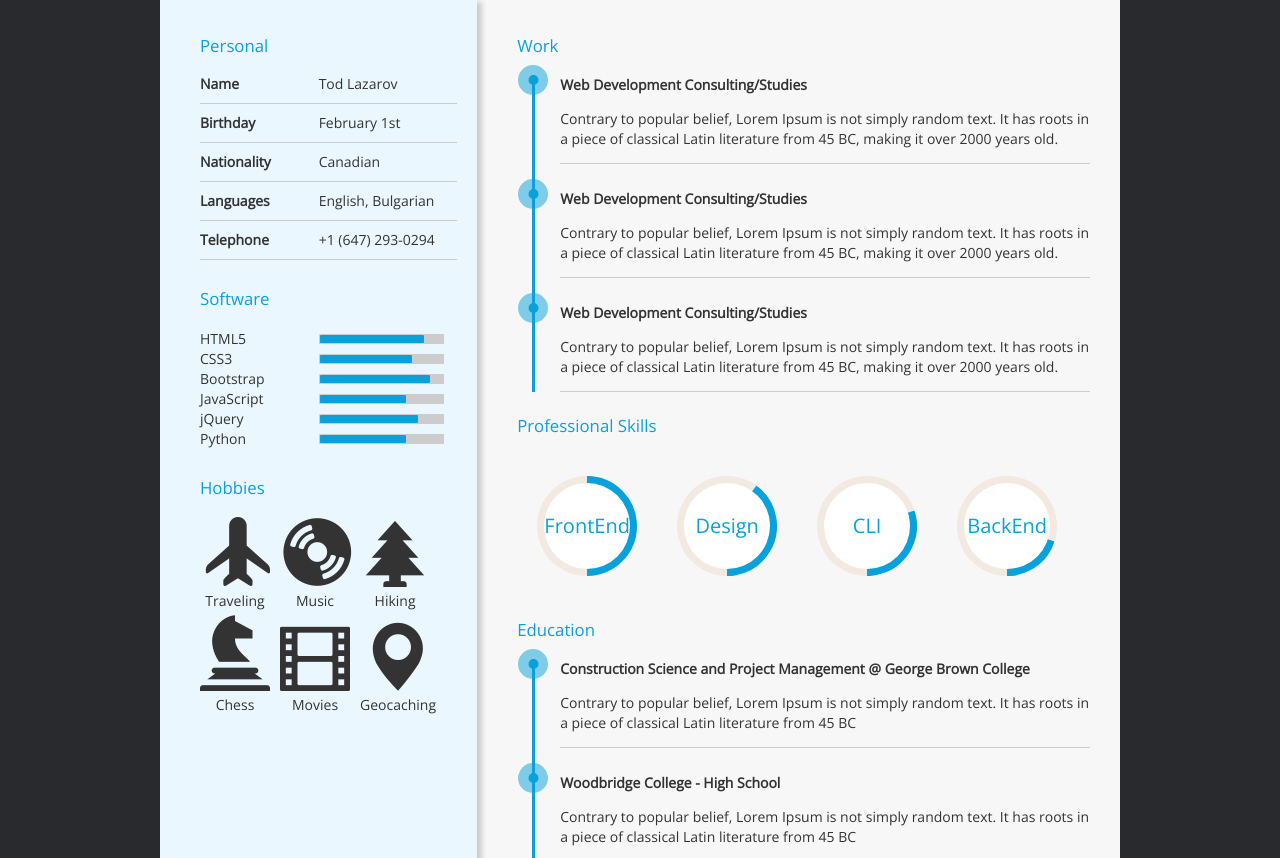
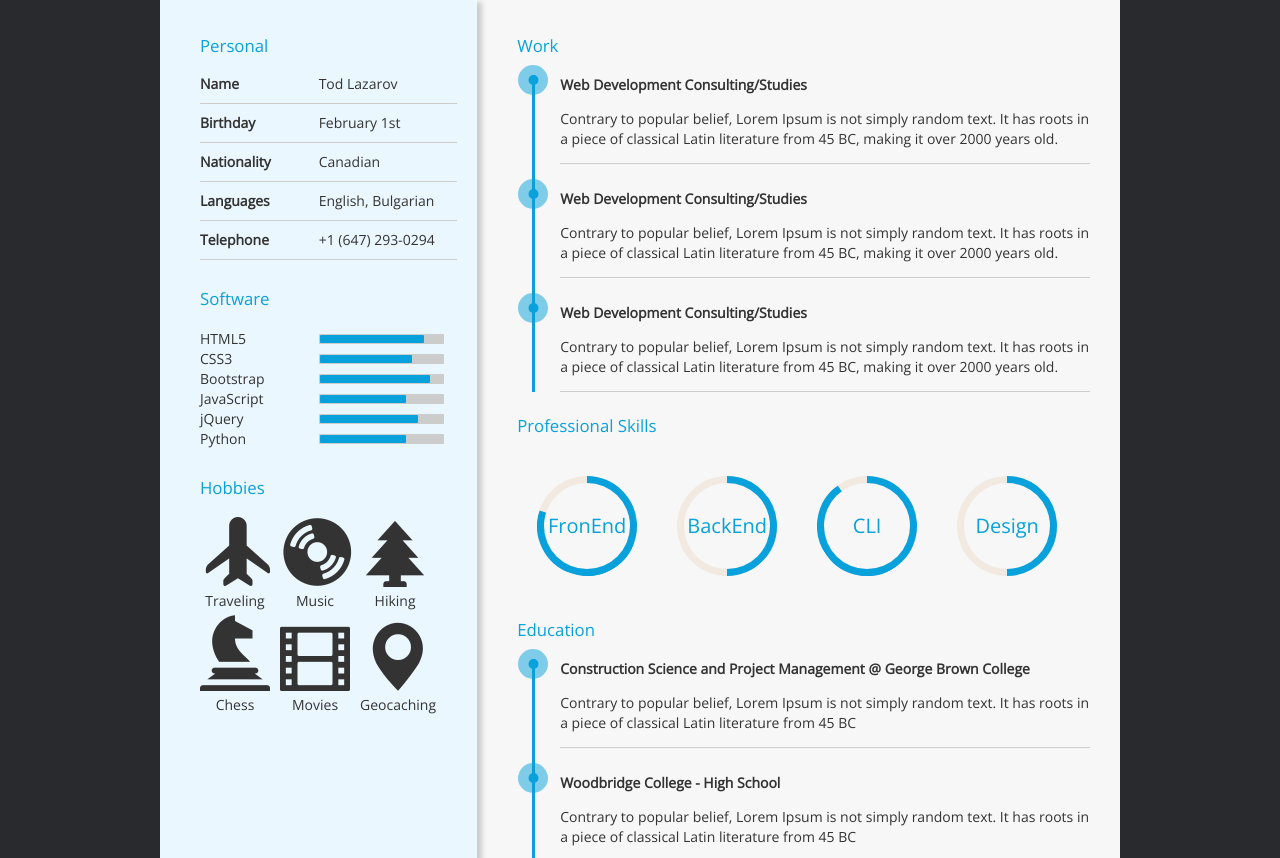
Before and after one commit to thermobeelearns/Portfolio, a plain HTML site: page resume.html in a window 1280 px wide. Shown: the part 242-1100 px from the top of the page. Drawn offline with nearby package versions, Linux system fonts and the light colour scheme.

Commit message:
Fix circular progress bars

```diff
--- a/css/styles.css
+++ b/css/styles.css
@@ -278,7 +278,7 @@ main {
   flex-direction: row;
 }
 
-.outer {
+.progress-circle {
   font-size: 20px;
   margin: 20px;
   position: relative;
@@ -290,7 +290,7 @@ main {
   line-height: 5em;
 }
 
-.outer:after {
+.progress-circle:after {
   border: none;
   position: absolute;
   top: 0.35em;
@@ -300,11 +300,10 @@ main {
   border-radius: 50%;
   width: 4.3em;
   height: 4.3em;
-  background-color: white;
+  background-color: #f7f7f7;
   content: " ";
 }
-
-.outer span {
+.progress-circle span {
   position: absolute;
   line-height: 5em;
   width: 5em;
@@ -314,56 +313,56 @@ main {
   z-index: 2;
 }
 
-.inner {
+.left-half-clipper {
   border-radius: 50%;
   width: 5em;
   height: 5em;
   position: absolute;
-  /* needed for clipping */
   clip: rect(0, 5em, 5em, 2.5em);
-  /* clips the whole left half*/
+}
+
+/*when p>50, dont clip left half*/
+.progress-circle.over50 .left-half-clipper {
+  clip: rect(auto, auto, auto, auto);
 }
 
 .value-bar {
-  /*This is an overlayed square, that is made round with the border radius,
-   then it is cut to display only the left half, then rotated clockwise
-   to escape the outer clipping path.*/
   position: absolute;
-  /*needed for clipping*/
-  clip: rect(0, 2.5em, 5em, 0);
   width: 5em;
   height: 5em;
   border-radius: 50%;
   border: 0.45em solid #08a1db;
-  /*The border is 0.35 but making it larger removes visual artifacts */
-  /*background-color: #4D642D;*/
-  /* for debug */
   box-sizing: border-box;
+  clip: rect(0, 2.5em, 5em, 0);
 }
 
+.progress-circle.over50 .first50-bar {
+  position: absolute;
+  background: #08a1db;
+  width: 5em;
+  height: 5em;
+  border-radius: 50%;
+  clip: rect(0, 5em, 5em, 2.5em);
+}
+.progress-circle:not(.over50) .first50-bar {
+  display: none;
+}
 
-/* Progress bar rotation position */
-
-.outer.p50 .value-bar {
+.progress-circle.p50 .value-bar {
   transform: rotate(180deg);
 }
-
-.outer.p60 .value-bar {
+.progress-circle.p60 .value-bar {
   transform: rotate(216deg);
 }
-
-.outer.p70 .value-bar {
+.progress-circle.p70 .value-bar {
   transform: rotate(252deg);
 }
-
-.outer.p80 .value-bar {
+.progress-circle.p80 .value-bar {
   transform: rotate(288deg);
 }
-
-.outer.p90 .value-bar {
+.progress-circle.p90 .value-bar {
   transform: rotate(324deg);
 }
-
 
 /*Education Section Styles*/
 
--- a/resume.html
+++ b/resume.html
@@ -147,27 +147,31 @@
       <section id="skills">
         <h4>Professional Skills</h4>
         <div class="skills-container">
-          <div class="outer p50">
-            <span>FrontEnd</span>
-            <div class="inner">
+          <div class="progress-circle over50 p80">
+            <span>FronEnd</span>
+            <div class="left-half-clipper">
+              <div class="first50-bar"></div>
               <div class="value-bar"></div>
             </div>
           </div>
-          <div class="outer p60">
-            <span>Design</span>
-            <div class="inner">
+          <div class="progress-circle p50">
+            <span>BackEnd</span>
+            <div class="left-half-clipper">
+              <div class="first50-bar"></div>
               <div class="value-bar"></div>
             </div>
           </div>
-          <div class="outer p70">
+          <div class="progress-circle over50 p90">
             <span>CLI</span>
-            <div class="inner">
+            <div class="left-half-clipper">
+              <div class="first50-bar"></div>
               <div class="value-bar"></div>
             </div>
           </div>
-          <div class="outer p80">
-            <span>BackEnd</span>
-            <div class="inner">
+          <div class="progress-circle p50">
+            <span>Design</span>
+            <div class="left-half-clipper">
+              <div class="first50-bar"></div>
               <div class="value-bar"></div>
             </div>
           </div>
```
